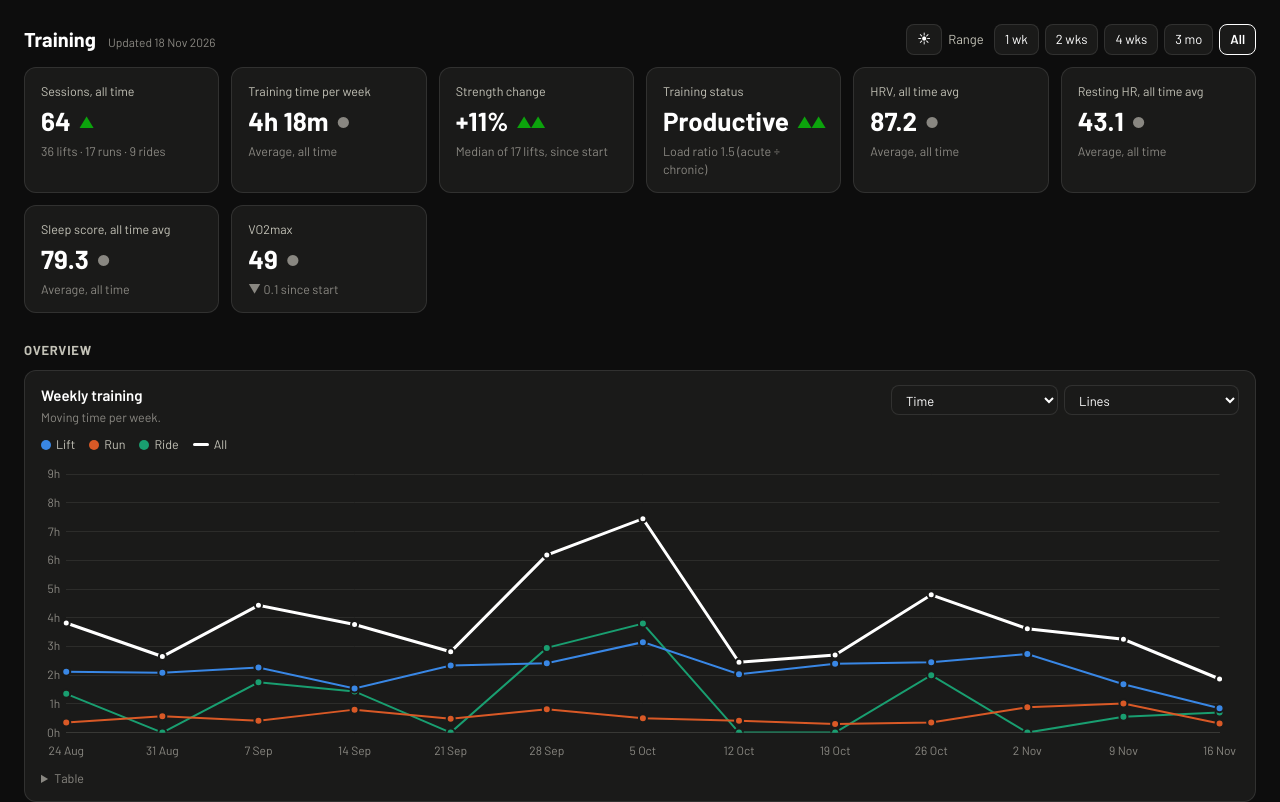
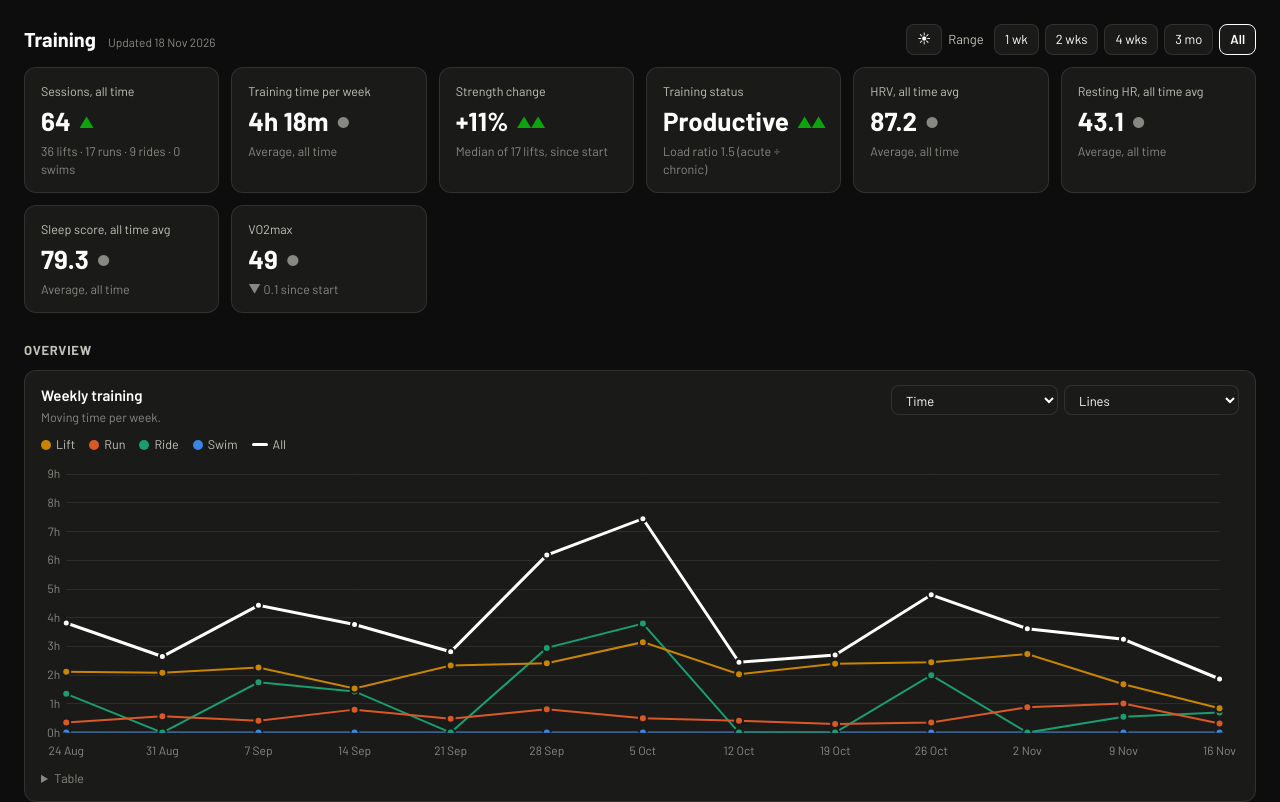
Before and after one commit to Entoricore/training-dashboard, a plain HTML site: page index.html in a window 1280 px wide. Shown: the top 802 px of the page. Drawn offline with nearby package versions, Linux system fonts and the light colour scheme.

Commit message:
Update dashboard 2026-11-18 08:34

```diff
--- a/index.html
+++ b/index.html
@@ -401,7 +401,7 @@ const r1 = v => Math.round(v * 10) / 10;
 const esc = s => String(s ?? '').replace(/[&<>"]/g, c => ({'&':'&amp;','<':'&lt;','>':'&gt;','"':'&quot;'}[c]));
 const monday = t => { const d = new Date(t); d.setDate(d.getDate() - ((d.getDay() + 6) % 7)); d.setHours(0, 0, 0, 0); return d.getTime(); };
 const addDays = (t, n) => { const d = new Date(t); d.setDate(d.getDate() + n); return d.getTime(); }; // calendar days, safe across daylight saving
-const TYPES = ['Lift', 'Run', 'Ride'], TCOL = { Lift: C.s1, Run: C.s2, Ride: C.s3 };
+const TYPES = ['Lift', 'Run', 'Ride', 'Swim'], TCOL = { Swim: C.s1, Run: C.s2, Ride: C.s3, Lift: C.s4 };
 const view = id => document.getElementById(id).value;
 document.getElementById('built').textContent = 'Updated ' + fmtDate(ts(D.built)) + ' ' + D.built.slice(0, 4);
 
@@ -644,7 +644,7 @@ function renderWeekly() {
     const cell = v => { if (!v) return `<td class="c" style="background:color-mix(in srgb, var(--grid) 40%, transparent);height:40px"></td>`;
       const i = Math.min(RAMP.length - 1, Math.floor(v / max * RAMP.length)); return `<td class="c" style="background:${RAMP[i]};color:${i >= 3 ? '#fff' : '#0b0b0b'};min-width:52px;height:40px">${M.fmt(v)}</td>`; };
     body.innerHTML = '<div class="scroll"><table class="heat" style="width:100%"><thead><tr><th></th>' + labels.map(l => `<th>${l}</th>`).join('') + '</tr></thead><tbody>' +
-      rows.slice(0, 3).map(([ty, v, col]) => `<tr><th style="text-align:left"><i style="display:inline-block;width:10px;height:10px;border-radius:50%;background:${col};margin-right:6px"></i>${ty}</th>` + v.map(cell).join('') + '</tr>').join('') +
+      rows.slice(0, TYPES.length).map(([ty, v, col]) => `<tr><th style="text-align:left"><i style="display:inline-block;width:10px;height:10px;border-radius:50%;background:${col};margin-right:6px"></i>${ty}</th>` + v.map(cell).join('') + '</tr>').join('') +
       `<tr><th style="text-align:left;padding-top:6px;color:var(--ink)">${totalLabel}</th>` + totals.map(t => `<td style="text-align:center;padding:6px 0 0;font-weight:600;color:var(--ink);font-size:12.5px">${t ? M.fmt(t) : ''}</td>`).join('') + '</tr></tbody></table></div>';
   } else if (style === 'minis') {
     body.innerHTML = '<div class="minis">' + TYPES.map(ty => `<div class="mini"><div class="mt">${ty}</div><div class="chart" style="height:250px"><canvas id="wk${ty}"></canvas></div></div>`).join('') + '</div>';
@@ -823,19 +823,19 @@ function renderRecovery() {
 function renderCalendar() {
   const W = weeks().reverse(), byDay = {};
   D.acts.forEach(a => (byDay[a.date] = byDay[a.date] || []).push(a));
-  const label = a => a.type === 'Lift' ? `${esc(a.name)}<br><small>${a.min ? fmtMin(a.min) : ''}</small>` : `${a.type} ${a.km ?? ''} km<br><small>${a.min ? fmtMin(a.min) : ''}</small>`;
+  const label = a => a.type === 'Lift' ? `${esc(a.name)}<br><small>${a.min ? fmtMin(a.min) : ''}</small>` : a.type === 'Swim' ? `Swim ${a.km != null ? Math.round(a.km * 1000) + ' m' : ''}<br><small>${a.min ? fmtMin(a.min) : ''}</small>` : `${a.type} ${a.km ?? ''} km<br><small>${a.min ? fmtMin(a.min) : ''}</small>`;
   let h = '<table class="cal"><thead><tr>' + ['Mon','Tue','Wed','Thu','Fri','Sat','Sun'].map(x => `<th style="width:12.5%">${x}</th>`).join('') + '<th>Week</th></tr></thead><tbody>';
   W.forEach(w => {
-    let row = '<tr>', mins = 0, n = 0, runKm = 0, rideKm = 0;
+    let row = '<tr>', mins = 0, n = 0, runKm = 0, rideKm = 0, swimKm = 0;
     for (let i = 0; i < 7; i++) {
       const t = addDays(w, i), key = iso(t), acts = byDay[key] || [];
-      acts.forEach(a => { n++; mins += a.min || 0; if (a.type === 'Run') runKm += a.km || 0; if (a.type === 'Ride') rideKm += a.km || 0; });
+      acts.forEach(a => { n++; mins += a.min || 0; if (a.type === 'Run') runKm += a.km || 0; if (a.type === 'Ride') rideKm += a.km || 0; if (a.type === 'Swim') swimKm += a.km || 0; });
       const d = new Date(t);
       row += `<td class="${key === D.built ? 'today' : ''}${t > today ? ' future' : ''}"><div class="d">${d.getDate()} ${d.getDate() === 1 || i === 0 ? MON[d.getMonth()] : ''}</div>` +
         acts.map(a => `<span class="chip" style="border-color:${TCOL[a.type] || C.muted}">${label(a)}</span>`).join('') + '</td>';
     }
     const bits = [`<b>${n} session${n === 1 ? '' : 's'}</b>`, fmtMin(mins)];
-    if (runKm) bits.push(`Run ${runKm.toFixed(1)} km`); if (rideKm) bits.push(`Ride ${rideKm.toFixed(0)} km`);
+    if (runKm) bits.push(`Run ${runKm.toFixed(1)} km`); if (rideKm) bits.push(`Ride ${rideKm.toFixed(0)} km`); if (swimKm) bits.push(`Swim ${Math.round(swimKm * 1000)} m`);
     h += row + `<td class="wk">${n ? bits.join('<br>') : ''}</td></tr>`;
   });
   document.getElementById('cal').innerHTML = h + '</tbody></table>';
@@ -1051,9 +1051,9 @@ function renderYear() {
   }
   document.getElementById('year').innerHTML = `<div class="yearmonths">${months}</div><div class="yearwrap"><div class="yeardays"><span></span><span>Tue</span><span></span><span>Thu</span><span></span><span>Sat</span><span></span></div><div class="yeargrid">${cells}</div></div>
     <div class="legend" style="margin-top:8px">${legendHTML(TYPES.map(t => [t, TCOL[t]]))}</div>`;
-  const runKm = D.runs.reduce((s, r) => s + (r.km || 0), 0), rideKm = D.acts.filter(a => a.type === 'Ride').reduce((s, a) => s + (a.km || 0), 0);
+  const runKm = D.runs.reduce((s, r) => s + (r.km || 0), 0), rideKm = D.acts.filter(a => a.type === 'Ride').reduce((s, a) => s + (a.km || 0), 0), swimKm = D.acts.filter(a => a.type === 'Swim').reduce((s, a) => s + (a.km || 0), 0);
   const hrs = D.acts.reduce((s, a) => s + (a.min || 0), 0) / 60, t = D.lifts.tonnage / 1000;
-  document.getElementById('lifetime').innerHTML = `<span><b>${t.toFixed(1)} t</b>lifted (≈ ${Math.round(t / 1.5)} cars)</span><span><b>${runKm.toFixed(0)} km</b>run (≈ ${Math.round(runKm / 1.149)} Harbour Bridge crossings)</span><span><b>${rideKm.toFixed(0)} km</b>ridden</span><span><b>${D.acts.length}</b>sessions · ${Math.round(hrs)} h</span><span>since ${fmtDate(ts(firstDate))}</span>`;
+  document.getElementById('lifetime').innerHTML = `<span><b>${t.toFixed(1)} t</b>lifted (≈ ${Math.round(t / 1.5)} cars)</span><span><b>${runKm.toFixed(0)} km</b>run (≈ ${Math.round(runKm / 1.149)} Harbour Bridge crossings)</span><span><b>${rideKm.toFixed(0)} km</b>ridden</span>${swimKm ? `<span><b>${swimKm.toFixed(1)} km</b>swum</span>` : ''}<span><b>${D.acts.length}</b>sessions · ${Math.round(hrs)} h</span><span>since ${fmtDate(ts(firstDate))}</span>`;
 }
 
 // ---------- stall watch
```
